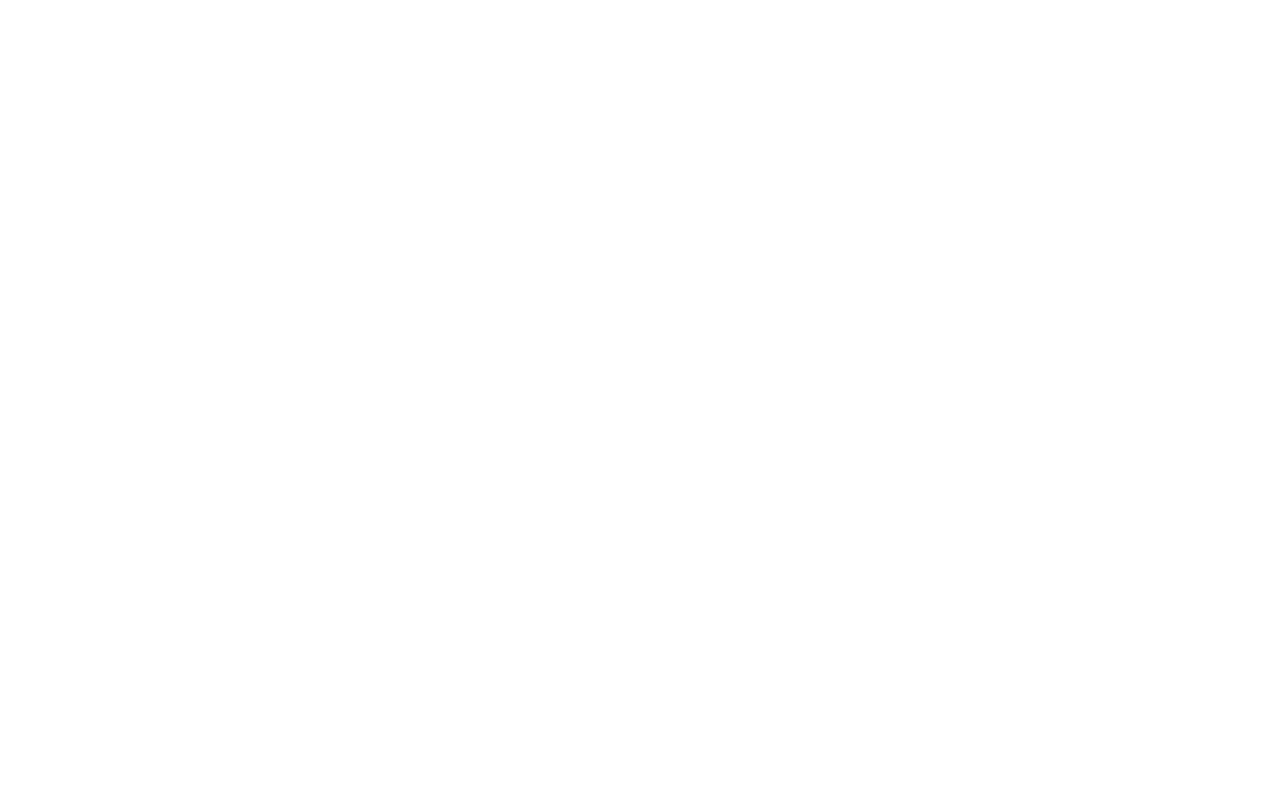
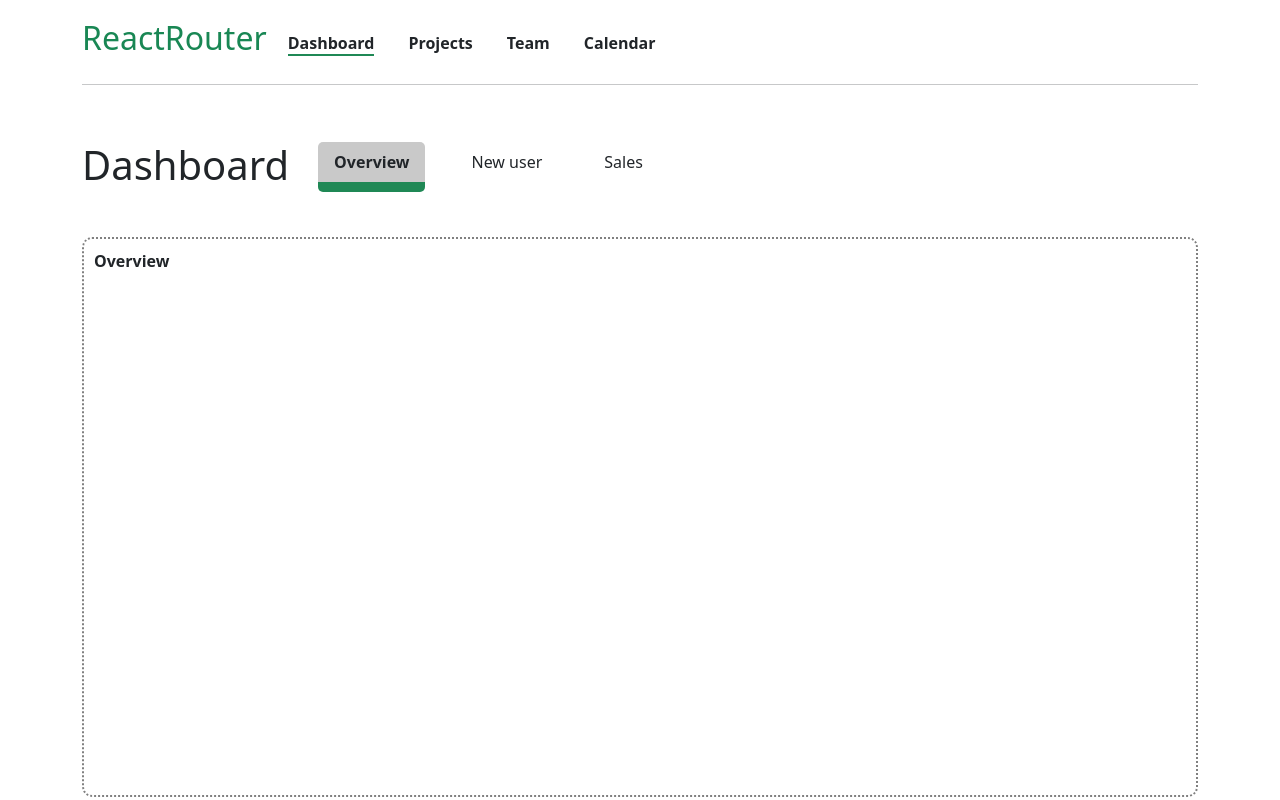
Before and after one commit to fstipo/react-router, a React (Create React App) app: page /dashboard in a window 1280 px wide. Before the commit this address had no page. Built offline with nearby package versions, Linux system fonts and the light colour scheme.

Commit message:
relative routes working

```diff
--- a/src/components/reactRouter/Dashboard.js
+++ b/src/components/reactRouter/Dashboard.js
@@ -13,7 +13,7 @@
               <NavLink
                 className="nav-link text-dark text-decoration-none"
                 exact={true}
-                to="/"
+                to=""
                 activeClassName={'active__link'}
                 inactiveClassName={'inactive__link'}
               >
@@ -25,7 +25,7 @@
                 className="nav-link text-dark text-decoration-none"
                 activeClassName={'active__link'}
                 inactiveClassName={'inactive__link'}
-                to="/new-user"
+                to="new-user"
               >
                 New user
               </NavLink>
@@ -35,7 +35,7 @@
                 className="nav-link text-dark text-decoration-none"
                 activeClassName={'active__link'}
                 inactiveClassName={'inactive__link'}
-                to="/sales"
+                to="sales"
               >
                 Sales
               </NavLink>
--- a/src/components/reactRouter/ReactRouter.js
+++ b/src/components/reactRouter/ReactRouter.js
@@ -5,6 +5,7 @@
   //   Route,
   //   Routes,
   useLocation,
+  useResolvedPath,
   useRoutes,
 } from 'react-router-dom';
 import Dashboard from './Dashboard';
@@ -20,12 +21,17 @@
   ...rest
 }) => {
   const location = useLocation();
+  const resolvedPath = useResolvedPath(to);
+
   const routeMatches = matchRoutes(routes, location);
   let isActive;
+
   if (exact) {
-    isActive = location.pathname === to;
+    isActive = location.pathname === resolvedPath.pathname;
   } else {
-    isActive = routeMatches.some((match) => match.pathname === to);
+    isActive = routeMatches.some(
+      (match) => match.pathname === resolvedPath.pathname
+    );
   }
   const allClasses =
     className + (isActive ? ` ${activeClassName}` : ` ${inactiveClassName}`);
@@ -34,12 +40,12 @@
 
 const routes = [
   {
-    path: '/',
+    path: '/dashboard',
     element: <Dashboard title={'Dashboard'} />,
     children: [
-      { path: '/', element: <p>Overview</p> },
-      { path: '/new-user', element: <p>New User</p> },
-      { path: '/sales', element: <p>Sales</p> },
+      { path: '', element: <p>Overview</p> },
+      { path: 'new-user', element: <p>New User</p> },
+      { path: 'sales', element: <p>Sales</p> },
     ],
   },
   { path: '/projects', element: <Page title={'Projects'} /> },
@@ -60,7 +66,7 @@
                 className="text-dark text-decoration-none fw-bold"
                 activeClassName={'active'}
                 inactiveClassName={'inactive'}
-                to="/"
+                to="/dashboard"
               >
                 Dashboard
               </NavLink>
```
